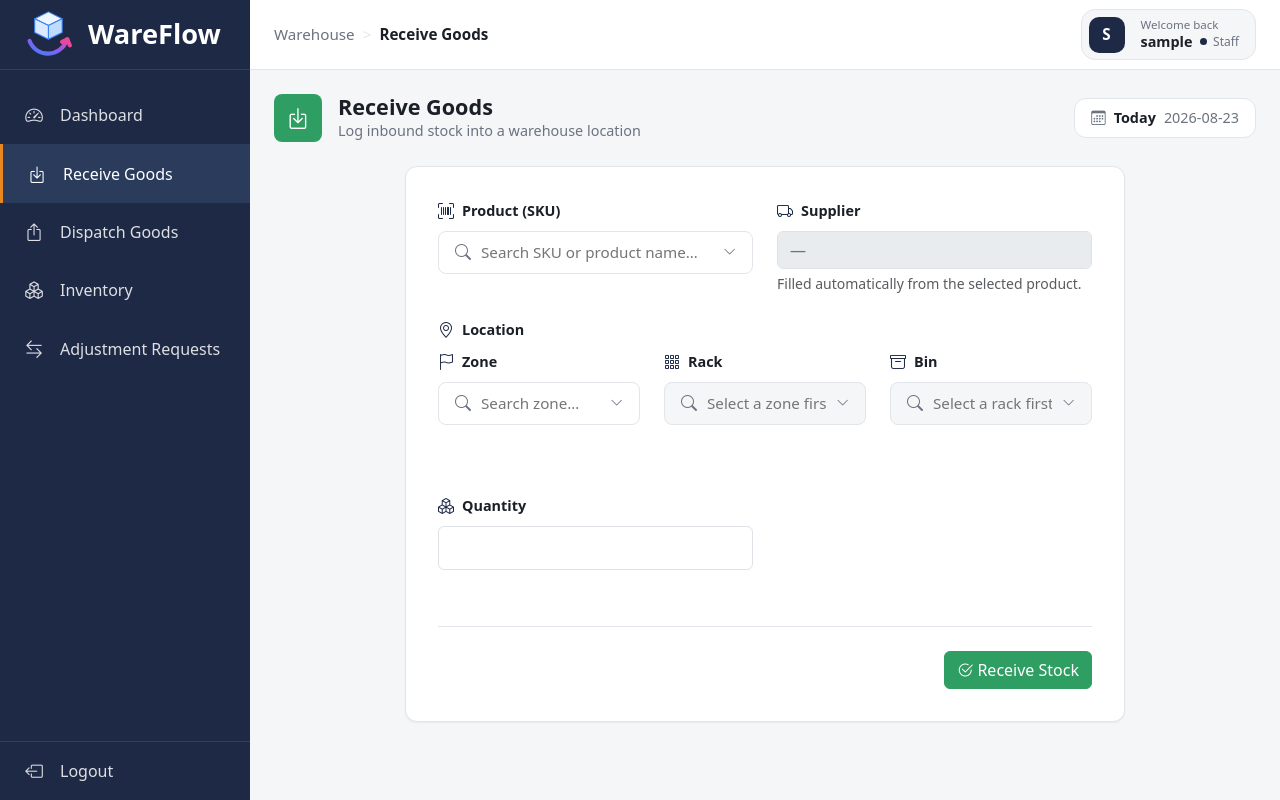
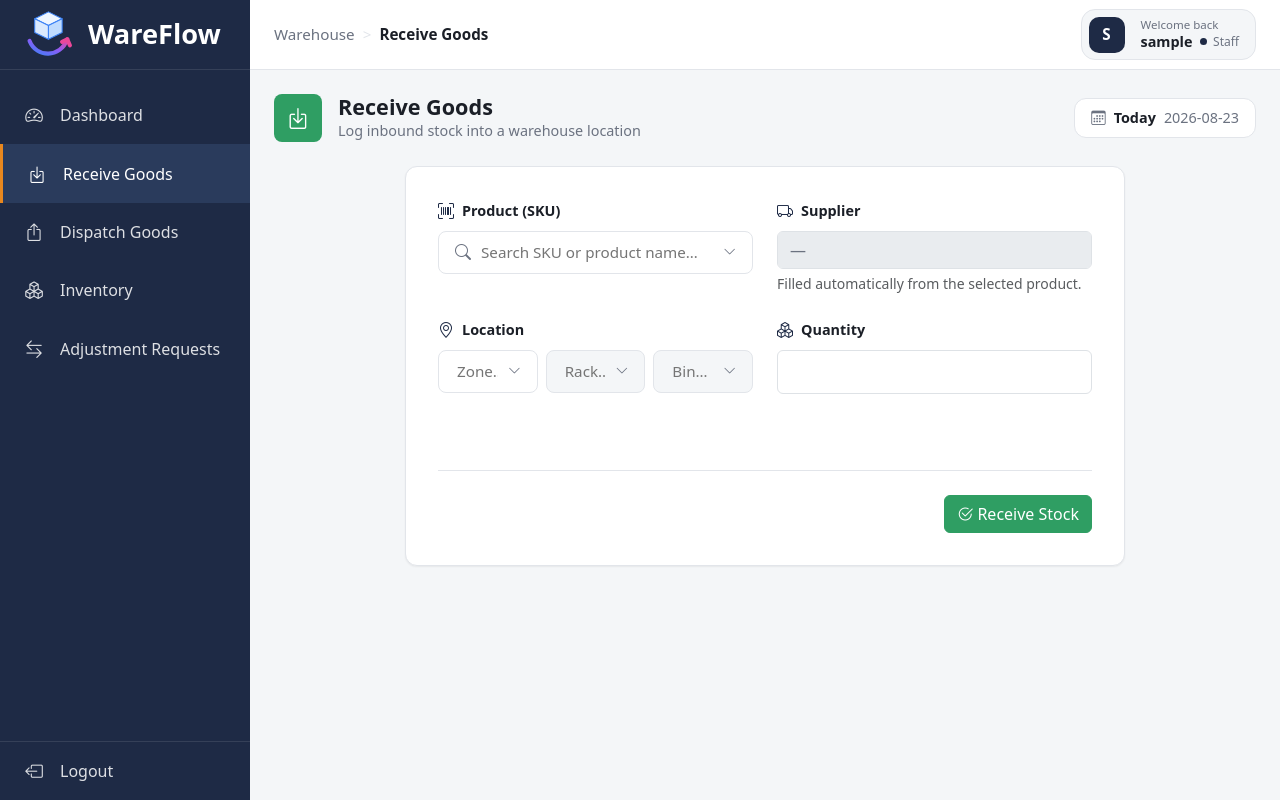
Before and after one commit to NyanHtetMyat/WareFlow, a Django app: page /warehouse/receive/ in a window 1280 px wide. Run offline with Django 5.2, Linux system fonts and the light colour scheme; a user stored in the database is signed in; tables that the repository leaves empty hold one stand-in row (values such as "Sample post").

Commit message:
Fixed the location field, was taking up full width of the form, changed the placeholders for those three compact location field.

```diff
--- a/static/css/components.css
+++ b/static/css/components.css
@@ -1295,3 +1295,25 @@
     color: var(--color-text-muted);
     font-style: italic;
 }
+
+/* ═══════════════════ LOCATION CASCADE GROUP ═══════════════════ */
+/* Zone/Rack/Bin sit as equal thirds under ONE shared "Location"
+   label, instead of each rendering its own icon+label — makes
+   Location read as a single field, matching every other field on
+   these forms. */
+
+.location-cascade-group {
+    display: flex;
+    gap: var(--space-sm);
+}
+
+.location-cascade-col {
+    flex: 1;
+    min-width: 0; /* lets the combobox shrink below its content's natural width instead of overflowing */
+}
+
+@media (max-width: 480px) {
+    .location-cascade-group {
+        flex-direction: column;
+    }
+}
--- a/static/js/location_cascade.js
+++ b/static/js/location_cascade.js
@@ -58,16 +58,16 @@ function createLocationCascade(opts) {
     var locationHidden = document.getElementById('id_location');
 
     var productCombo = new Combobox(document.getElementById('product_combobox'), productHidden, {
-        placeholder: 'Search SKU or product name…', lockedPlaceholder: 'No products available',
+        placeholder: 'Search SKU or product name…', lockedMessage: 'No products available',
     });
     var zoneCombo = new Combobox(document.getElementById('zone_combobox'), document.getElementById('zone_value'), {
-        placeholder: 'Search zone…', lockedPlaceholder: opts.productFirst ? 'Select a product first' : 'Select a zone',
+        placeholder: 'Zone…', lockedMessage: opts.productFirst ? 'Select a product first' : 'Select a zone',
     });
     var rackCombo = new Combobox(document.getElementById('rack_combobox'), document.getElementById('rack_value'), {
-        placeholder: 'Search rack…', lockedPlaceholder: 'Select a zone first',
+        placeholder: 'Rack…', lockedMessage: 'Select a zone first',
     });
     var binCombo = new Combobox(document.getElementById('bin_combobox'), document.getElementById('bin_value'), {
-        placeholder: 'Search bin…', lockedPlaceholder: 'Select a rack first',
+        placeholder: 'Bin…', lockedMessage: 'Select a rack first',
     });
 
     var stockInfo = opts.stockInfoId ? document.getElementById(opts.stockInfoId) : null;
--- a/templates/components/combobox_field.html
+++ b/templates/components/combobox_field.html
@@ -1,21 +1,30 @@
 {% comment %}
-  Reusable searchable-dropdown field. Usage:
-  {% include "components/combobox_field.html" with field_id="product" icon="bi-upc-scan" label="Product (SKU)" placeholder="Search SKU or product name…" %}
-  Wired up by static/js/combobox.js + location_cascade.js, which
-  look up elements by "{{ field_id }}_combobox" — this template
-  only renders the visual shell, not the value-holding hidden input
-  (that's provided separately per field, see the pages using this).
+  Reusable searchable-dropdown field.
+
+  IMPORTANT: show_label and show_search_icon must be passed
+  EXPLICITLY by every caller (True or False) — do not rely on a
+  default. Django's |default: filter treats explicit False the same
+  as "not provided" and silently substitutes the fallback, which
+  previously caused Zone/Rack/Bin to keep rendering as if these
+  flags were never set to False at all. Being explicit here is the
+  actual fix, not a style preference.
+
+  Usage (Product — full field, own label+icon+search icon):
+    {% include "components/combobox_field.html" with field_id="product" icon="bi-upc-scan" label="Product (SKU)" placeholder="Search SKU or product name…" show_label=True show_search_icon=True %}
+
+  Usage (Zone/Rack/Bin — bare combobox only, no label, no icon):
+    {% include "components/combobox_field.html" with field_id="zone" placeholder="Zone…" show_label=False show_search_icon=False %}
 {% endcomment %}
-<div class="form-field">
+{% if show_label %}<div class="form-field">
     <label for="{{ field_id }}_input" class="form-field-label">
         <i class="bi {{ icon }}" aria-hidden="true"></i> {{ label }}
-    </label>
+    </label>{% endif %}
     <div class="combobox" id="{{ field_id }}_combobox">
         <div class="combobox-control">
-            <i class="bi bi-search combobox-icon" aria-hidden="true"></i>
+            {% if show_search_icon %}<i class="bi bi-search combobox-icon" aria-hidden="true"></i>{% endif %}
             <input type="text" id="{{ field_id }}_input" class="combobox-input" autocomplete="off" placeholder="{{ placeholder }}">
             <i class="bi bi-chevron-down combobox-caret" aria-hidden="true"></i>
         </div>
         <div class="combobox-panel" hidden></div>
     </div>
-</div>
+{% if show_label %}</div>{% endif %}
--- a/templates/warehouse/receive_goods.html
+++ b/templates/warehouse/receive_goods.html
@@ -30,7 +30,7 @@
 
         <div class="row">
             <div class="col-md-6">
-                {% include "components/combobox_field.html" with field_id="product" icon="bi-upc-scan" label="Product (SKU)" placeholder="Search SKU or product name…" %}
+                {% include "components/combobox_field.html" with field_id="product" icon="bi-upc-scan" label="Product (SKU)" placeholder="Search SKU or product name…" show_label=True show_search_icon=True %}
                 {% if form.product.errors %}
                     <div class="text-danger small mt-1">{{ form.product.errors }}</div>
                 {% endif %}
@@ -48,21 +48,23 @@
             </div>
         </div>
 
+        <div class="row">
+            <div class="col-md-6">
                 <div class="form-field">
                     <label class="form-field-label">
                         <i class="bi bi-geo-alt" aria-hidden="true"></i> Location
                     </label>
-            <div class="row">
-                <div class="col-md-4">
-                    {% include "components/combobox_field.html" with field_id="zone" icon="bi-flag" label="Zone" placeholder="Search zone…" %}
+                    <div class="location-cascade-group">
+                        <div class="location-cascade-col">
+                            {% include "components/combobox_field.html" with field_id="zone" show_label=False show_search_icon=False placeholder="Zone…" %}
                             <input type="hidden" id="zone_value">
                         </div>
-                <div class="col-md-4">
-                    {% include "components/combobox_field.html" with field_id="rack" icon="bi-grid-3x3-gap" label="Rack" placeholder="Search rack…" %}
+                        <div class="location-cascade-col">
+                            {% include "components/combobox_field.html" with field_id="rack" show_label=False show_search_icon=False placeholder="Rack…" %}
                             <input type="hidden" id="rack_value">
                         </div>
-                <div class="col-md-4">
-                    {% include "components/combobox_field.html" with field_id="bin" icon="bi-archive" label="Bin" placeholder="Search bin…" %}
+                        <div class="location-cascade-col">
+                            {% include "components/combobox_field.html" with field_id="bin" show_label=False show_search_icon=False placeholder="Bin…" %}
                             <input type="hidden" id="bin_value">
                         </div>
                     </div>
@@ -71,8 +73,8 @@
                     {% endif %}
                     <div class="form-text" id="stock-info"></div>
                 </div>
+            </div>
 
-        <div class="row">
             <div class="col-md-6">
                 <div class="form-field form-field--quantity">
                     <label for="{{ form.quantity.id_for_label }}" class="form-field-label">
```
Also changed, not shown: static/js/combobox.js (+43 -6 lines), templates/warehouse/adjustment_request.html (+15 -11 lines), templates/warehouse/dispatch_goods.html (+11 -9 lines). Lines whose indentation alone changed are shown as unchanged.
